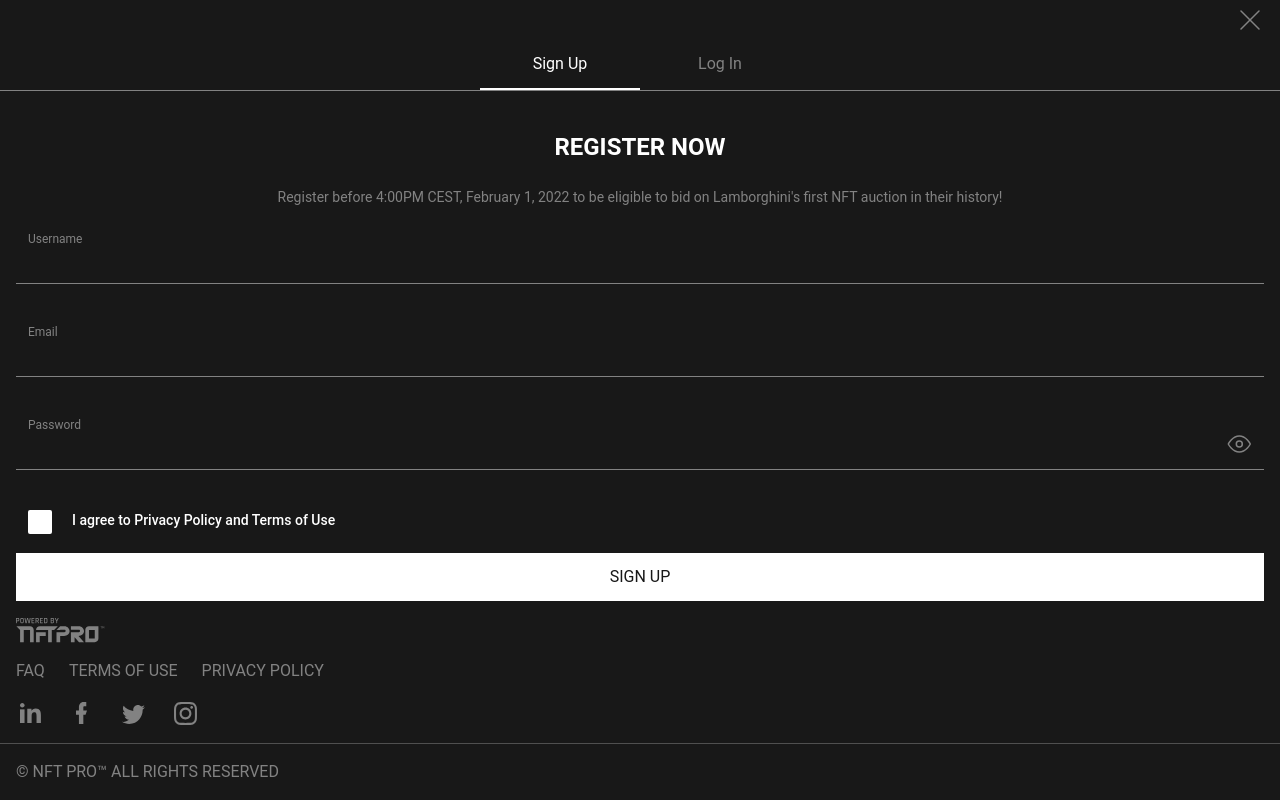
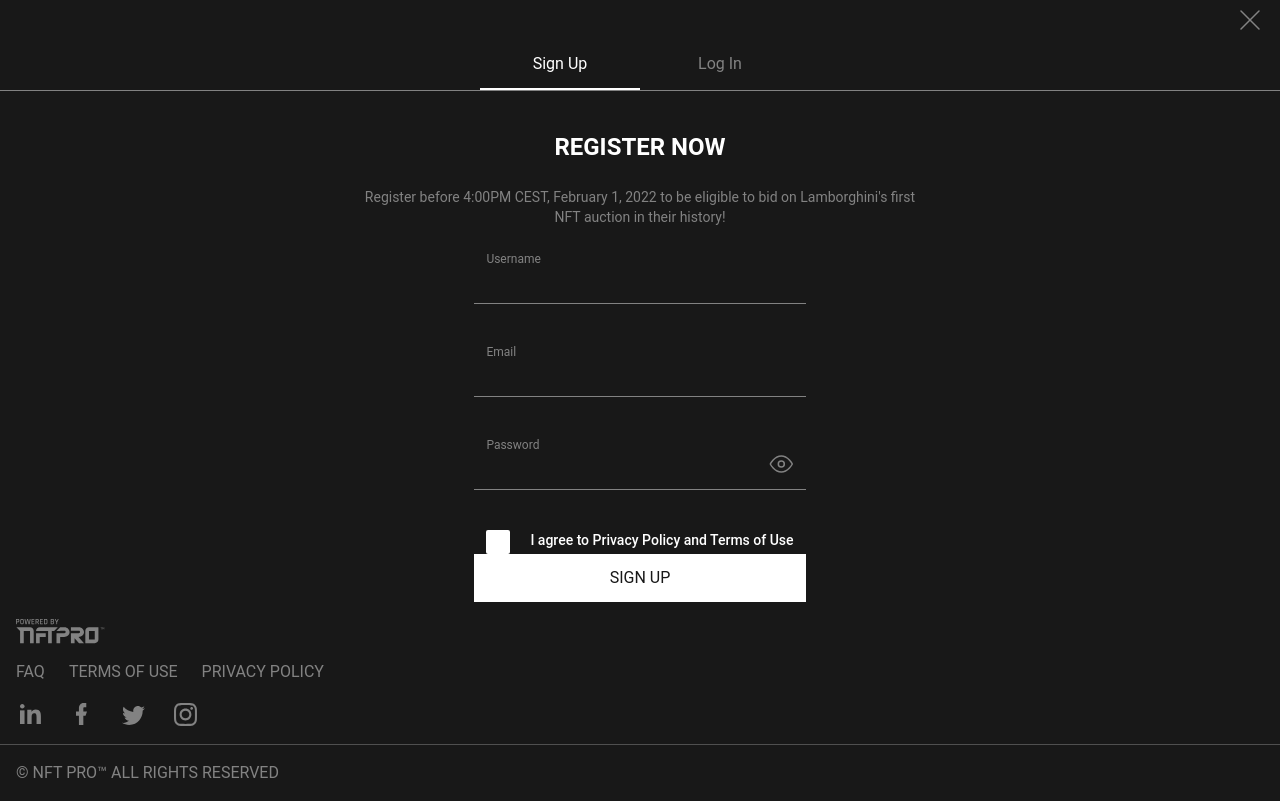
Before and after one commit to curriculum-vitae-team/cv-Jasudas, a React (Vite) app: page /signup in a window 1280 px wide. Built offline with nearby package versions, Linux system fonts and the light colour scheme; no server answers.

Commit message:
changed signup component a bit for desktops

```diff
--- a/src/pages/Signup.tsx
+++ b/src/pages/Signup.tsx
@@ -45,8 +45,8 @@
   // if (error) return <p>Error :(</p>;
 
   return (
-    <main className="flex-1 flex flex-col bg-black text-white px-4">
-      <section className="flex justify-center flex-col items-center text-center mb-6">
+    <main className="flex-1 flex flex-col bg-black text-white px-4 xl:items-center">
+      <section className="flex justify-center flex-col items-center text-center mb-6 xl:max-w-xl">
         <h1 className="pt-10 pb-6 text-2xl font-bold uppercase">
           Register now
         </h1>
@@ -55,7 +55,7 @@
           Lamborghini's first NFT auction in their history!
         </p>
       </section>
-      <form className="flex-1 flex flex-col  h-full" onSubmit={SignIn}>
+      <form className="flex-1 flex flex-col  h-full xl:max-w-xl" onSubmit={SignIn}>
         <div className="flex flex-col gap-10">
           <div className="flex flex-col">
             <label htmlFor="username" className="text-xs text-middle-gray pl-3">
```
